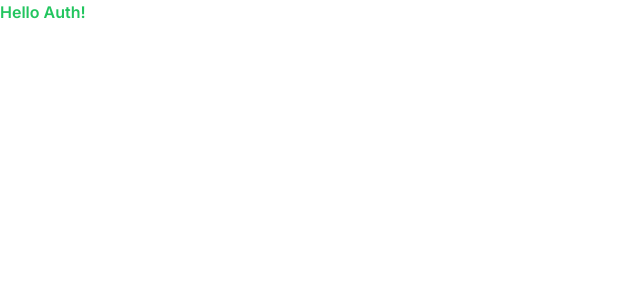
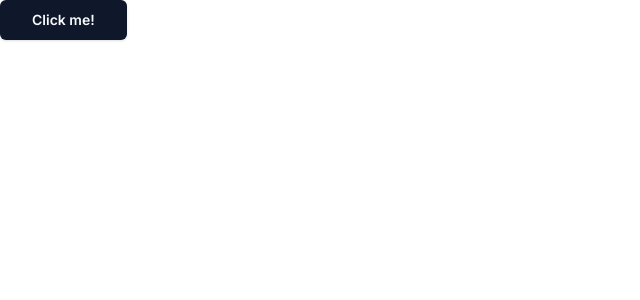
Before and after one commit to mike-shields-dev/next-auth-v5-tut, a Next.js app: page / in a window 1280 px wide. Shown: the top 300 px of the page, without its empty margins (0-640 px from the left). Built offline with nearby package versions, Linux system fonts and the light colour scheme.

Commit message:
feat: Display shadcn-ui button in root page

```diff
--- a/src/app/page.tsx
+++ b/src/app/page.tsx
@@ -1,3 +1,5 @@
+import { Button } from '@/components/ui/button';
+
 export default function Home() {
-  return <p className="font-semibold text-green-500">Hello Auth!</p>;
+  return <Button className="font-semibold" size="lg">Click me!</Button>;
 }
```
Also changed, not shown: src/components/ui/button.tsx (+9 -5 lines).
